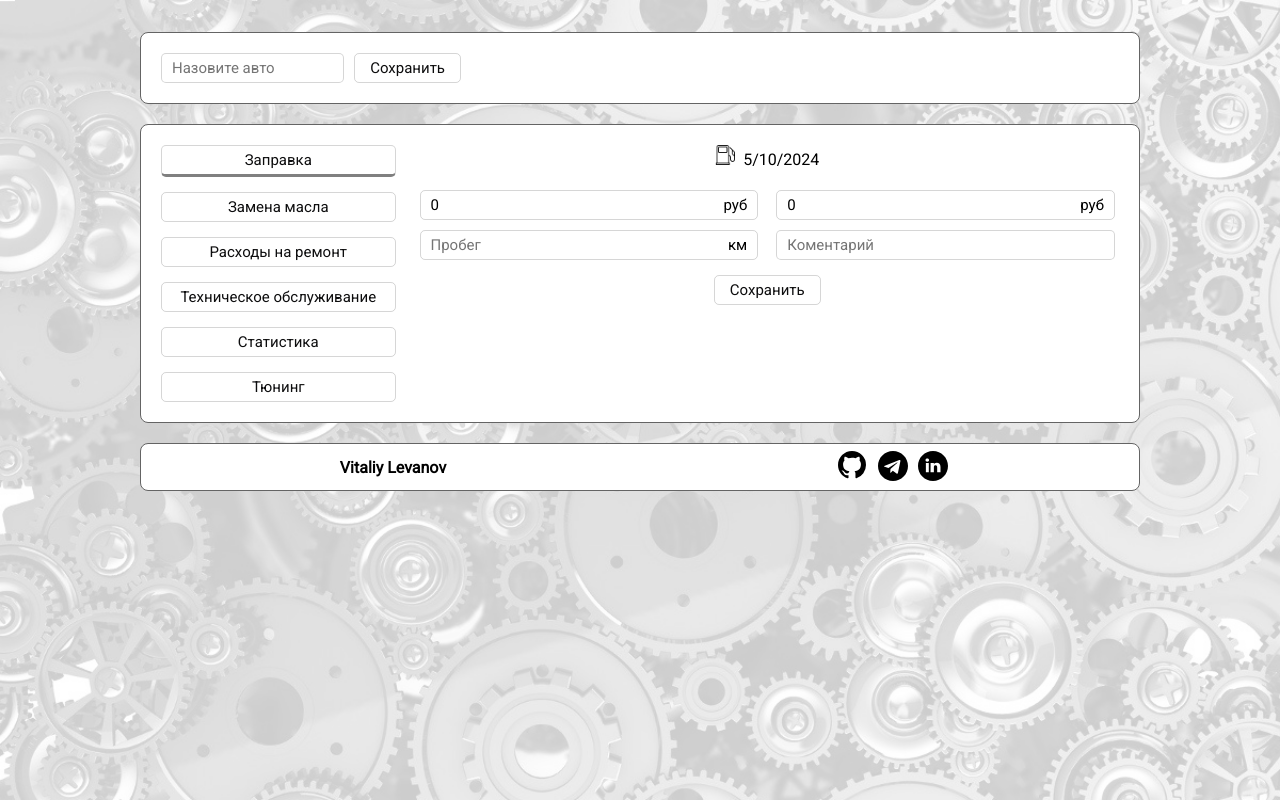
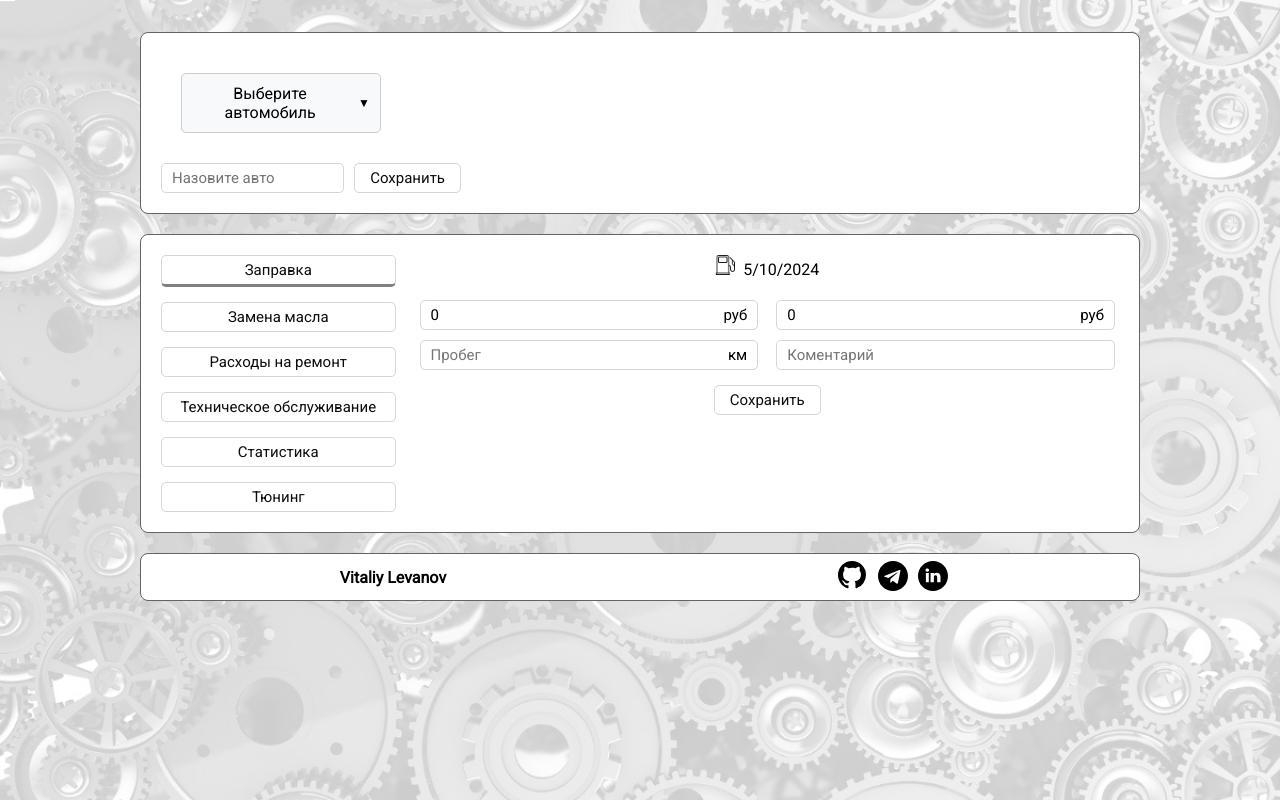
Before and after one commit to VitaliyOne/car-maintenance, a React (Vite) app: page / in a window 1280 px wide. Built offline with nearby package versions, Linux system fonts and the light colour scheme.

Commit message:
Add new FC CarsSelect

```diff
--- a/src/App.css
+++ b/src/App.css
@@ -15,6 +15,54 @@
     padding: 20px;
     border-radius: 8px;
     border: 1px solid rgb(100, 100, 100);
+}
+
+.selectContainer {
+    width: 200px;
+    margin: 20px;
+    position: relative;
+}
+
+.selectHeader {
+    background-color: #f8f9fa;
+    padding: 10px;
+    border: 1px solid #ccc;
+    border-radius: 5px;
+    cursor: pointer;
+    display: flex;
+    justify-content: space-between;
+    align-items: center;
+}
+
+.arrow {
+    font-size: 12px;
+    margin-left: 10px;
+}
+
+.selectList {
+    position: absolute;
+    top: 100%;
+    left: 0;
+    right: 0;
+    background-color: white;
+    border: 1px solid #ccc;
+    border-radius: 5px;
+    max-height: 200px;
+    scrollbar-width: thin;
+    overflow: auto;
+    scrollbar-color: #f8f9fa #fff;
+    z-index: 1000;
+    box-shadow: 0 2px 4px rgba(0, 0, 0, 0.1);
+}
+
+.selectListItem {
+    padding: 10px;
+    cursor: pointer;
+    transition: background-color 0.2s ease-in-out;
+}
+
+.selectListItem:hover {
+    background-color: #f1f1f1;
 }
 
 .selectCars {
--- a/src/components/Header.tsx
+++ b/src/components/Header.tsx
@@ -8,6 +8,7 @@ import deleteIcon from '/delete.svg';
 import editIcon from '/edit.svg';
 import addCarIcon from '/add-car.svg';
 import Select from 'react-select';
+import CarsSelect from "./carList";
 
 const Header = () => {
     const dispatch = useAppDispatch();
@@ -49,6 +50,7 @@ const Header = () => {
 
     return (
         <header className="formInformationYourCar">
+            <CarsSelect/>
             {cars && cars.length > 0 ? (
                 <div className="selectCars">
                     <Select
@@ -92,8 +94,6 @@ const Header = () => {
                     <MyButton children="Изменить" onClick={onSaveNameCar} style={{ marginLeft: "10px" }} />
                 </form>
             ) : ('')}
-
-
         </header >
     )
 }
--- /dev/null
+++ b/src/components/carList.tsx
@@ -0,0 +1,42 @@
+
+import { useState } from "react";
+import useAppSelector from "../hooks/useAppSelector";
+import { Cars } from "../types";
+const CarsSelect = () => {
+    const cars = useAppSelector((state) => state.cars.cars || []);
+    const [isOpen, setIsOpen] = useState(false);
+
+    const toggleDropdown = () => {
+        setIsOpen(!isOpen);
+    };
+
+    const handleSelectCar = (car: Cars) => {
+        setIsOpen(false);
+        console.log(car)
+    };
+
+    return (
+        <div className="selectContainer">
+            <div className="selectHeader" onClick={toggleDropdown}>
+                Выберите автомобиль
+                <span className="arrow">{isOpen ? '▲' : '▼'}</span>
+            </div>
+            {isOpen && (
+                <ul className="selectList">
+                    {cars.map((car) => (
+                        <li
+                            key={car.id}
+                            className="selectListItem"
+                            onClick={() => handleSelectCar(car)}
+                        >
+                            {car.name}
+                        </li>
+                    ))}
+                    <li className="selectListItem">Добавить</li>
+                </ul>
+            )}
+        </div>
+    )
+}
+
+export default CarsSelect
```
